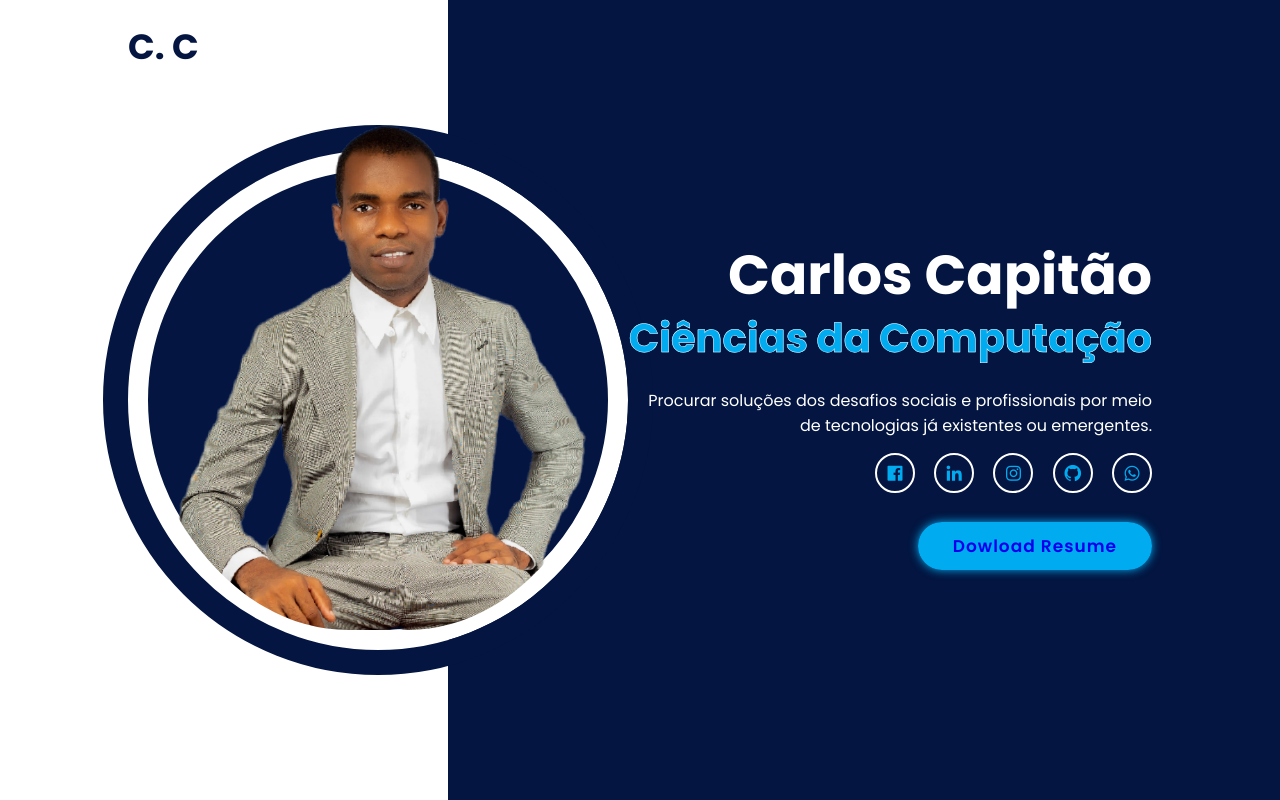
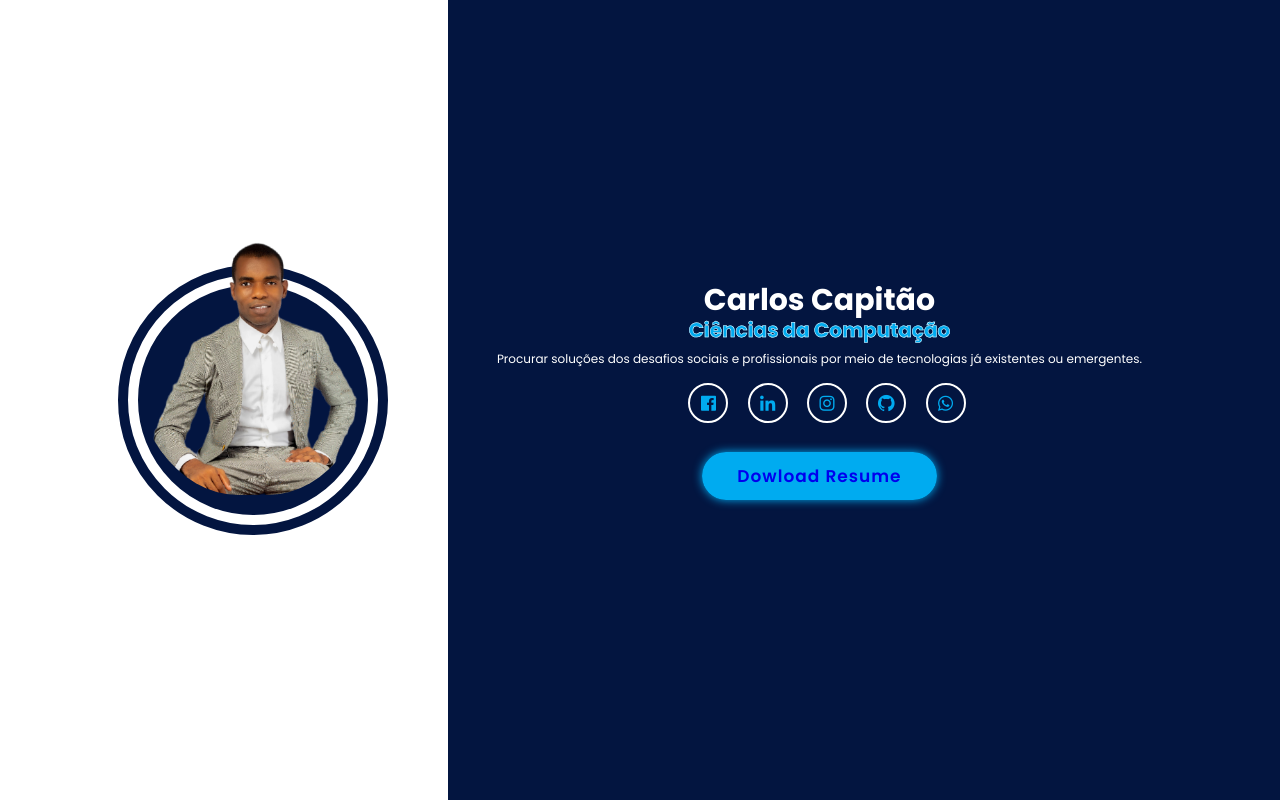
Before and after one commit to Carlos18Capitao/portf, a plain HTML site: page index.html in a window 1280 px wide. Drawn offline with nearby package versions, Linux system fonts and the light colour scheme.

Commit message:
media scream

```diff
--- a/css/style.css
+++ b/css/style.css
@@ -36,7 +36,8 @@
     transition: 1s;
 }
 
-.navbar a:hover, .navbar a.active {
+.navbar a:hover,
+.navbar a.active {
     color: #00abf0;
     text-decoration: underline;
 }
@@ -51,6 +52,7 @@
 }
 
 .home-content {
+    text-align: center;
     max-width: 600px;
     color: #fff;
     text-align: right;
@@ -73,10 +75,15 @@
 }
 
 @keyframes animateText {
-    0%, 95%, 100% {
+
+    0%,
+    95%,
+    100% {
         background-position: -550px 0;
     }
-    65%, 85% {
+
+    65%,
+    85% {
         background-position: 0 0;
     }
 }
@@ -88,6 +95,7 @@
 
 .home-sci {
     margin: 15px 0 40px;
+    text-align: center;
 }
 
 .home-sci a {
@@ -106,7 +114,8 @@
     transition: .5s;
 }
 
-.home-sci a:hover, .btn:hover {
+.home-sci a:hover,
+.btn:hover {
     background: #00abf0;
     color: #fff;
     border-color: #00abf0;
@@ -140,6 +149,93 @@
     text-decoration: none;
     font-weight: 600;
     letter-spacing: 1px;
-    box-shadow: 0 0  10px #00abf0;
+    box-shadow: 0 0 10px #00abf0;
     transition: .5s;
 }
+
+@media (max-width: 425px) {
+    .home {
+        display: block;
+        background: linear-gradient(0deg, #031540 65%, #fff 35%);
+        padding: 0;
+    }
+
+    .home-image {
+        margin: auto;
+    }
+
+    .home-content {
+        background: #031540;
+    }
+}
+
+@media (min-width: 768px) {
+
+    .home-content {
+        max-width: 768px;
+        min-height: 250px;
+        text-align: center;
+    }
+
+    .home-content h1 {
+        font-size: 30px;
+        line-height: 1;
+        display: flex;
+        justify-content: center;
+        margin-top: 10px;
+    }
+
+    .home-content h3 {
+        font-size: 20px;
+        color: transparent;
+        -webkit-text-stroke: .5px #fff;
+        background-image: linear-gradient(#00abf0, #00abf0);
+        display: flex;
+        justify-content: center;
+    }
+
+    .logo {
+        display: none;
+    }
+
+    .home-content p {
+        font-size: 12px;
+        margin-top: 20px;
+        text-align: center;
+        margin: 5px 10px;
+    }
+
+
+    .home-image {
+        display: flex;
+        justify-content: center;
+        align-items: center;
+        width: 250px;
+        height: 250px;
+        background: #031540;
+        border-radius: 50%;
+        border: 10px solid #fff;
+        outline: 10px solid #031540;
+    }
+
+    .home-image img {
+        position: relative;
+        bottom: 80px;
+        max-width: 250px;
+        border-radius: 44%;
+    }
+
+}
+
+@media (max-width: 1024px) and (max-width: 1440px) {
+
+    .home {
+        height: 200vh;
+        padding: 0 2%;
+    }
+
+    .home-content {
+        text-align: center;
+    }
+
+}
```
